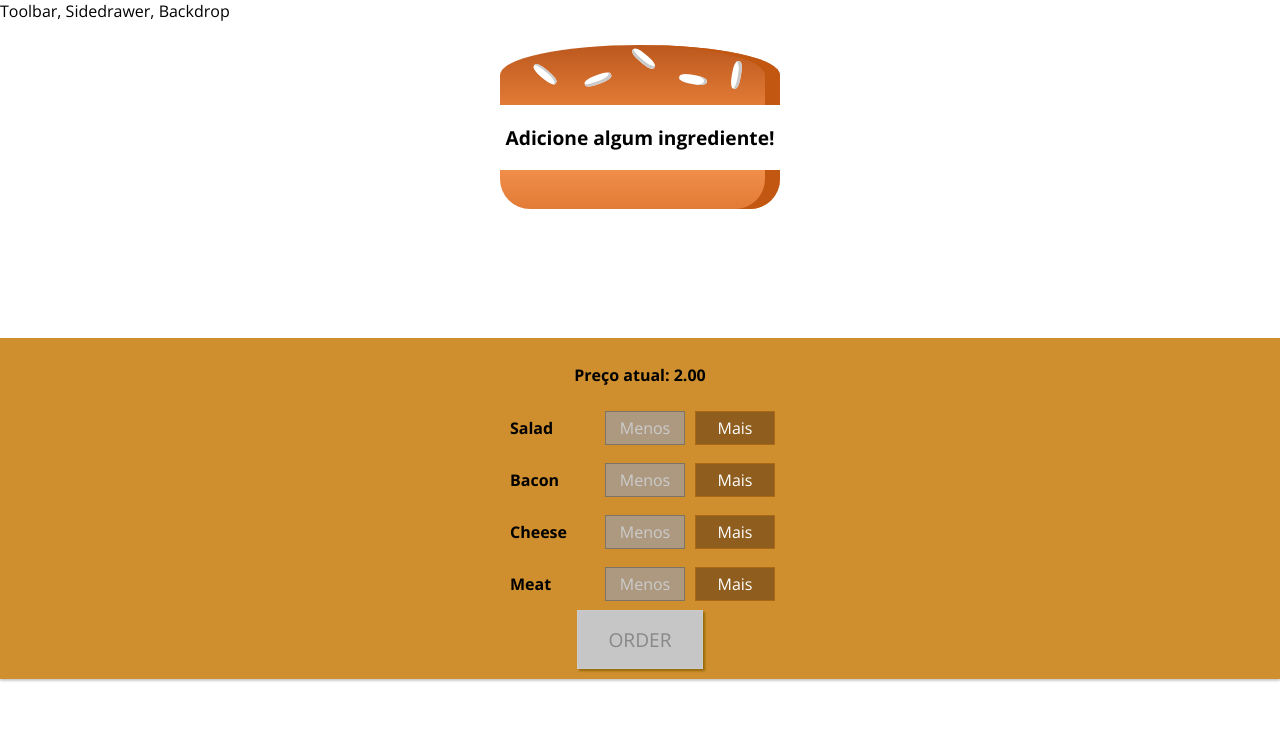
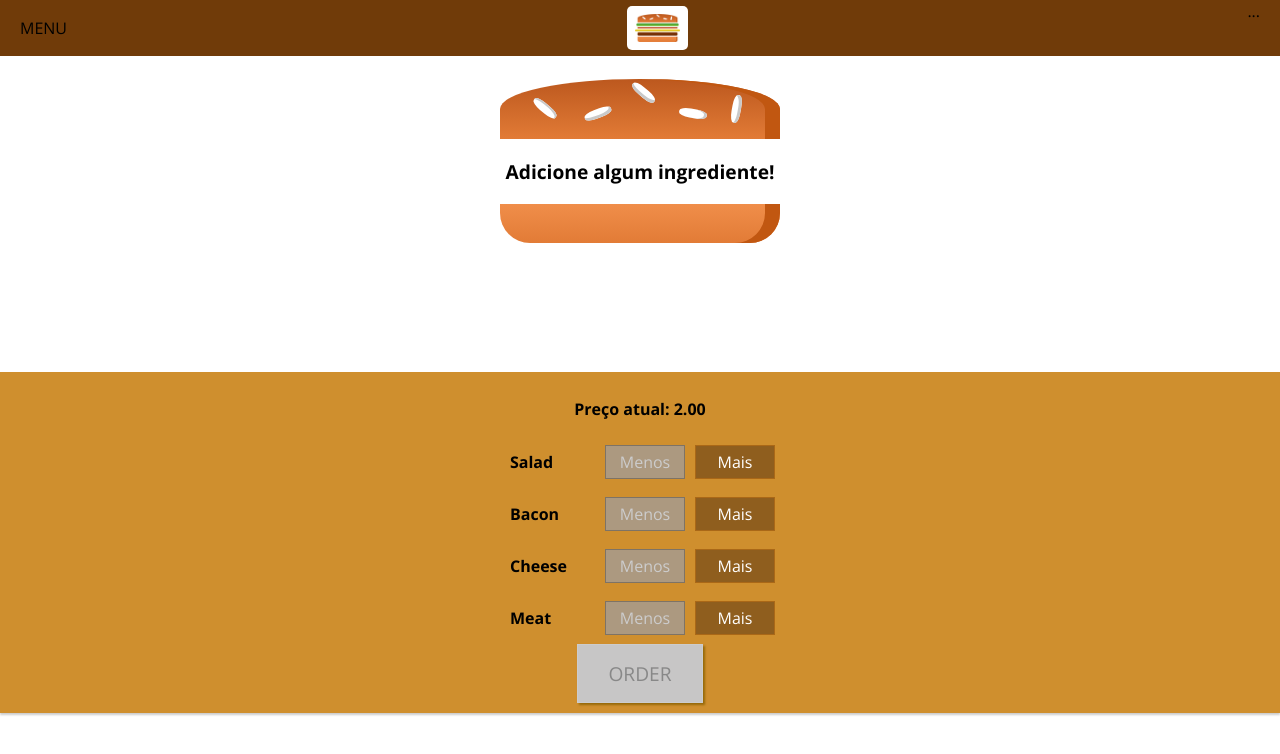
Before and after one commit to DMorsch/Gesiel-Burguers, a React app: page / in a window 1280 px wide. Shown: the top 754 px of the page. Built offline with nearby package versions, Linux system fonts and the light colour scheme.

Commit message:
comi demais

```diff
--- a/src/components/Layout/Layout.css
+++ b/src/components/Layout/Layout.css
@@ -1,3 +1,3 @@
 .Content {
-    margin-top : 16px;
+    margin-top : 72px;
 }
--- a/src/components/Layout/Layout.js
+++ b/src/components/Layout/Layout.js
@@ -1,10 +1,11 @@
 import React from 'react';
 import Aux from '../../hoc/Auxiliary';
 import classes from './Layout.css';
+import Toolbar from '../Navigation/Toolbar/Toolbar';
 
 const layout = (props) => (
     <Aux>
-    <div> Toolbar, Sidedrawer, Backdrop</div>
+    <Toolbar/>
     <main className={classes.Content}>
         {props.children}
     </main>
--- /dev/null
+++ b/src/components/Logo/Logo.css
@@ -0,0 +1,11 @@
+.Logo{
+    background-color: white;
+    padding: 8px;
+    height: 80%;
+    box-sizing: border-box;
+    border-radius: 5px;
+}
+
+.Logo img{
+    height: 100%;
+}
--- /dev/null
+++ b/src/components/Logo/Logo.js
@@ -0,0 +1,11 @@
+import React from 'react';
+import BurgerLogo from '../../assets/Images/burger-logo.png';
+import classes from './Logo.css';
+
+const logo = (props) => (
+    <div className={classes.Logo}>
+        <img src={BurgerLogo} alt="MyBurger"/>
+    </div>
+);
+
+export default logo;
--- /dev/null
+++ b/src/components/Navigation/Toolbar/Toolbar.css
@@ -0,0 +1,18 @@
+.Toolbar{
+    height: 56px;
+    width: 100%;
+    position: fixed;
+    top: 0;
+    left: 0;
+    background-color: #703B09;
+    display: flex;
+    justify-content: space-between;
+    align-items: center;
+    padding: 0 20px;
+    box-sizing: border-box;
+    z-index: 90;
+}
+
+.Toolbar nav{
+    height: 100%;
+}
--- a/src/components/Navigation/Toolbar/Toolbar.js
+++ b/src/components/Navigation/Toolbar/Toolbar.js
@@ -1,9 +1,11 @@
 import React from 'react';
+import classes from './Toolbar.css';
+import Logo from '../../Logo/Logo';
 
 const toolbar = (props) => (
-    <header>
+    <header className={classes.Toolbar}>
         <div> MENU </div>
-        <div> LOGO </div>
+        <Logo/>
         <nav>
             ...
         </nav>
```
Also changed, not shown: src/assets/Images/burger-logo.png (added).
